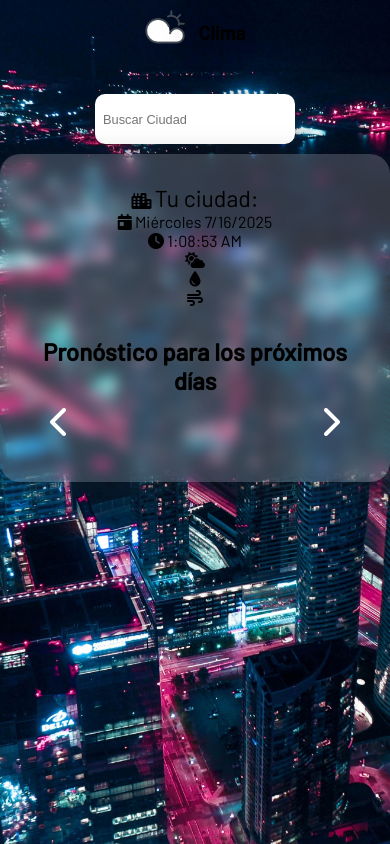
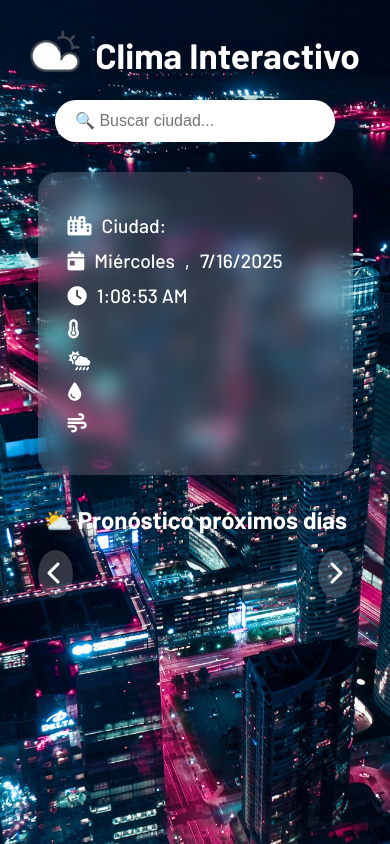
Before and after one commit to JuanFigueredoGuardia/CentroClimatico, a plain HTML site: page index.html in a window 390 px wide. Drawn offline with Linux system fonts and the light colour scheme; no server answers.

Commit message:
Add files via upload

```diff
--- a/index.html
+++ b/index.html
@@ -2,10 +2,9 @@
 <html lang="es">
 <head>
   <meta charset="UTF-8" />
-    <meta http-equiv="X-UA-Compatible" content="IE=edge" />
   <meta name="viewport" content="width=device-width, initial-scale=1.0" />
   <title>Sistema Meteorológico</title>
-    <link rel="icon" href="imagenes/weather-icon.png">
+  <link rel="icon" href="imagenes/weather-icon.png" />
   <link rel="stylesheet" href="styles.css" />
   <script src="script.js" defer></script>
   <link href="https://cdnjs.cloudflare.com/ajax/libs/font-awesome/6.0.0-beta3/css/all.min.css" rel="stylesheet" />
@@ -13,55 +12,33 @@
 <body>
   <header>
     <h1 class="title">
-            <img class="weather-icon" src="imagenes/weather-icon.png" alt="weather logo" />
-            Clima
+      <img class="weather-icon" src="imagenes/weather-icon.png" alt="Logo clima" />
+      Clima Interactivo
     </h1>
-        <input id="get-city" type="text" placeholder="Buscar Ciudad" />
+    <input id="get-city" type="text" placeholder="🔍 Buscar ciudad..." />
   </header>
   <main>
     <div class="info-container">
-            <div class="info-item">
-                <i class="fas fa-city"></i>
-                <span class="city-name">Tu ciudad: </span><span id="city-name"></span>
-            </div>
-            <div class="info-item">
-                <i class="fas fa-calendar-day"></i>
-                <span class="date-info">
-                    <span class="day"></span> <span class="date"></span>
-                </span>
-            </div>
-            <div class="info-item">
-                <i class="fas fa-clock"></i>
-                <span class="time" id="current-time"></span>
-            </div>
-            <div class="info-item">
-                <span class="weather-deg"></span>
-            </div>
-            <div class="info-item">
-                <i class="fas fa-cloud-sun"></i>
-                <span class="weather-condition"></span>
-            </div>
-            <div class="info-item">
-                <i class="fas fa-tint"></i>
-                <span class="humidity"></span>
-            </div>
-            <div class="info-item">
-                <i class="fas fa-wind"></i>
-                <span class="wind"></span>
+      <div class="info-item"><i class="fas fa-city"></i> <span>Ciudad: </span><span id="city-name"></span></div>
+      <div class="info-item"><i class="fas fa-calendar-day"></i> <span class="day"></span>, <span class="date"></span></div>
+      <div class="info-item"><i class="fas fa-clock"></i> <span id="current-time"></span></div>
+      <div class="info-item"><i class="fas fa-thermometer-half"></i> <span class="weather-deg"></span></div>
+      <div class="info-item"><i class="fas fa-cloud-sun-rain"></i> <span class="weather-condition"></span></div>
+      <div class="info-item"><i class="fas fa-tint"></i> <span class="humidity"></span></div>
+      <div class="info-item"><i class="fas fa-wind"></i> <span class="wind"></span></div>
     </div>
     <div class="forecast">
-                <h2>Pronóstico para los próximos días</h2>
+      <h2>⛅ Pronóstico próximos días</h2>
       <div class="forecast-slider">
         <button class="slider-btn prev-btn"><i class="fas fa-chevron-left"></i></button>
         <div class="forecast-days-container">
           <div class="forecast-days">
-                            <!-- Aquí se llenarán los datos de cada día dinámicamente -->
+            <!-- Pronóstico dinámico -->
           </div>
         </div>
         <button class="slider-btn next-btn"><i class="fas fa-chevron-right"></i></button>
       </div>
     </div>
-        </div>
   </main>
 </body>
 </html>
--- a/script.js
+++ b/script.js
@@ -4,52 +4,54 @@ document.addEventListener("DOMContentLoaded", () => {
     const weatherDegElement = document.querySelector(".weather-deg");
     const humidityElement = document.querySelector(".humidity");
     const windElement = document.querySelector(".wind");
-    const dayNightStatusElement = document.querySelector(".day-night-status");
-
     const forecastDaysContainer = document.querySelector(".forecast-days");
     const prevBtn = document.querySelector(".prev-btn");
     const nextBtn = document.querySelector(".next-btn");
 
-    // Configuración inicial
-    const API_KEY = "77810747479a58a3c9a8d0311f06e489"; // Reemplaza con tu clave API de OpenWeatherMap
-    const DEFAULT_CITY = "Concordia"; // Ciudad predeterminada
+    const API_KEY = "77810747479a58a3c9a8d0311f06e489";
+    const DEFAULT_CITY = "Concordia";
 
-    // Obtener datos del clima actual
+    const showError = (message) => {
+        const alert = document.createElement("div");
+        alert.className = "custom-alert";
+        alert.innerHTML = `<i class="fas fa-exclamation-triangle"></i> ${message}`;
+        document.body.appendChild(alert);
+        setTimeout(() => alert.remove(), 4000);
+    };
+
     const fetchWeatherData = (city = DEFAULT_CITY) => {
         const url = `https://api.openweathermap.org/data/2.5/weather?q=${city}&units=metric&lang=es&appid=${API_KEY}`;
         fetch(url)
             .then((response) => response.json())
             .then((data) => {
+                if (data.cod !== 200) {
+                    showError("❌ Ciudad no encontrada. Verifica el nombre.");
+                    return;
+                }
                 cityNameElement.textContent = data.name;
                 weatherConditionElement.textContent = data.weather[0].description;
                 weatherDegElement.textContent = `${Math.round(data.main.temp)}°C`;
                 humidityElement.textContent = `Humedad: ${data.main.humidity}%`;
-                windElement.textContent = `Viento: ${(data.wind.speed * 3.6).toFixed(1)} km/h (${getWindDirection(data.
-wind.deg)})`;
-                dayNightStatusElement.textContent =
-                    data.weather[0].icon.includes("d") ? "Día" : "Noche";
+                windElement.textContent = `Viento: ${(data.wind.speed * 3.6).toFixed(1)} km/h (${getWindDirection(data.wind.deg)})`;
             })
-            .catch((error) => {
-                console.error("Error al obtener los datos del clima:", error);
-            });
+            .catch(() => showError("⚠️ Error al obtener el clima."));
     };
 
-    // Obtener datos del pronóstico para los próximos días
     const fetchForecastData = (city = DEFAULT_CITY) => {
         const url = `https://api.openweathermap.org/data/2.5/forecast?q=${city}&units=metric&lang=es&appid=${API_KEY}`;
         fetch(url)
             .then((response) => response.json())
             .then((data) => {
-                forecastDaysContainer.innerHTML = ""; // Limpiar el contenedor
-                const forecastDays = data.list.filter((item) =>
-                    item.dt_txt.includes("12:00:00")
-                ); // Obtener datos a las 12:00 PM de cada día
-
+                if (data.cod !== "200") {
+                    showError("⚠️ No se pudo obtener el pronóstico.");
+                    return;
+                }
+                forecastDaysContainer.innerHTML = "";
+                const forecastDays = data.list.filter((item) => item.dt_txt.includes("12:00:00"));
                 forecastDays.forEach((forecast) => {
                     const date = new Date(forecast.dt * 1000);
                     const options = { weekday: "long", day: "numeric", month: "long" };
                     const dayString = date.toLocaleDateString("es-ES", options);
-
                     const dayElement = document.createElement("div");
                     dayElement.classList.add("forecast-day");
                     dayElement.innerHTML = `
@@ -60,23 +62,19 @@ wind.deg)})`;
                     forecastDaysContainer.appendChild(dayElement);
                 });
             })
-            .catch((error) => {
-                console.error("Error al obtener el pronóstico del clima:", error);
-            });
+            .catch(() => showError("⚠️ Error al obtener el pronóstico."));
     };
 
-    // Obtener dirección del viento
     const getWindDirection = (deg) => {
         const directions = ["N", "NE", "E", "SE", "S", "SW", "W", "NW"];
         const index = Math.round(deg / 45) % 8;
         return directions[index];
     };
 
-    // Slider para los días del pronóstico
     let currentIndex = 0;
 
     const updateSliderPosition = () => {
-        const slideWidth = document.querySelector(".forecast-day").offsetWidth + 10; // Ancho del slide más margen
+        const slideWidth = document.querySelector(".forecast-day").offsetWidth + 10;
         forecastDaysContainer.style.transform = `translateX(-${currentIndex * slideWidth}px)`;
     };
 
@@ -94,7 +92,6 @@ wind.deg)})`;
         }
     });
 
-    // Actualizar hora y fecha
     const updateTime = () => {
         const now = new Date();
         const dayNames = ["Domingo", "Lunes", "Martes", "Miércoles", "Jueves", "Viernes", "Sábado"];
@@ -107,14 +104,12 @@ wind.deg)})`;
         document.getElementById("current-time").textContent = time;
     };
 
-    setInterval(updateTime, 1000); // Actualizar cada segundo
+    setInterval(updateTime, 1000);
     updateTime();
 
-    // Inicializar datos predeterminados
     fetchWeatherData();
     fetchForecastData();
 
-    // Evento de búsqueda de ciudad
     document.getElementById("get-city").addEventListener("keypress", (event) => {
         if (event.key === "Enter") {
             const city = event.target.value.trim();
@@ -125,7 +120,6 @@ wind.deg)})`;
         }
     });
 
-    // Cambiar fondo de imagen aleatoriamente desde la carpeta 'imagenes'
     const backgrounds = [
         "url('imagenes/bg1.jpg')",
         "url('imagenes/bg2.jpg')",
@@ -135,6 +129,6 @@ wind.deg)})`;
     ];
 
     document.body.style.backgroundImage = backgrounds[Math.floor(Math.random() * backgrounds.length)];
-    document.body.style.backgroundSize = "cover"; // Ajusta el tamaño de la imagen
-    document.body.style.backgroundPosition = "center"; // Centra la imagen
+    document.body.style.backgroundSize = "cover";
+    document.body.style.backgroundPosition = "center";
 });
--- a/styles.css
+++ b/styles.css
@@ -1,89 +1,95 @@
-@import url("https://fonts.googleapis.com/css2?family=Barlow:wght@300;400;500&display=swap");
+@import url("https://fonts.googleapis.com/css2?family=Barlow:wght@300;500;700&display=swap");
 
 * {
+  margin: 0;
   padding: 0;
-    margin: 0;
   box-sizing: border-box;
 }
 
 body {
   font-family: "Barlow", sans-serif;
-    background-image: url("imagenes/bg1.jpg");
-    background-repeat: no-repeat;
-    background-size: cover;
-    background-position: 70%;
-    height: 100vh;
+  background: linear-gradient(135deg, #6db3f2 0%, #1e69de 100%);
+  color: #fff;
+  min-height: 100vh;
+  overflow-x: hidden;
 }
 
 header {
-    display: flex;
-    flex-direction: column;
+  text-align: center;
+  padding: 30px 20px 10px;
 }
 
 header .title {
-    margin-top: 10px;
-    text-align: center;
-    text-shadow: 0 0 50px black;
+  font-size: 2.2rem;
+  display: flex;
+  align-items: center;
+  justify-content: center;
+  gap: 15px;
+  text-shadow: 0 0 15px rgba(0,0,0,0.3);
 }
 
-header .weather-icon {
-    width: 40px;
-    margin-bottom: -10px;
-    margin-right: 10px;
+.weather-icon {
+  width: 50px;
 }
 
-header #get-city {
-    width: 200px;
-    position: relative;
-    margin: auto;
-    margin-top: 50px;
-    height: 50px;
+#get-city {
+  margin-top: 20px;
+  padding: 12px 20px;
+  width: 250px;
+  border-radius: 25px;
   border: none;
-    border-radius: 10px;
-    padding: 0 10px;
   outline: none;
-    box-shadow: 0 8px 32px 0 rgba(31, 31, 31, 0.37);
+  font-size: 1rem;
+  box-shadow: 0 5px 20px rgba(0,0,0,0.3);
 }
 
-main .info-container {
-    background: rgba(255, 255, 255, 0.2);
-    box-shadow: 0 8px 32px 0 rgba(31, 31, 31, 0.37);
-    backdrop-filter: blur(7px);
-    -webkit-backdrop-filter: blur(7px);
-    border-radius: 20px;
-    max-width: 900px;
-    min-height: 200px;
-    position: relative;
-    margin: auto;
-    margin-top: 10px;
-    padding: 30px;
-    text-align: center;
+main {
+  padding: 20px;
+  display: flex;
+  flex-direction: column;
+  align-items: center;
 }
 
-.city-name {
-    font-size: 23px;
-    margin: 20px 0;
+.info-container {
+  background: rgba(255, 255, 255, 0.15);
+  backdrop-filter: blur(10px);
+  border-radius: 20px;
+  padding: 30px;
+  width: 90%;
+  max-width: 800px;
+  box-shadow: 0 8px 30px rgba(0,0,0,0.2);
+  margin-bottom: 30px;
+}
+
+.info-item {
+  margin: 12px 0;
+  font-size: 1.2rem;
+  display: flex;
+  align-items: center;
+  gap: 10px;
 }
 
 .weather-deg {
-    font-size: 80px;
-    margin-top: 20px;
-    margin-bottom: 40px;
-}
-
-.weather-condition {
-    margin-bottom: 20px;
+  font-size: 3rem;
+  font-weight: bold;
+  margin: 10px 0;
 }
 
 .forecast {
-    margin-top: 30px;
+  width: 90%;
+  max-width: 850px;
+}
+
+.forecast h2 {
+  margin-bottom: 15px;
+  text-align: center;
 }
 
 .forecast-slider {
   display: flex;
   align-items: center;
-    justify-content: space-between;
-    position: relative;
+  justify-content: center;
+  gap: 15px;
 }
 
 .forecast-days-container {
@@ -97,20 +103,15 @@ main .info-container {
 }
 
 .forecast-day {
+  background: rgba(255,255,255,0.2);
+  border-radius: 12px;
+  padding: 15px;
+  margin: 0 6px;
+  text-align: center;
   min-width: 120px;
-    text-align: center;
-    padding: 10px;
-    margin: 0 5px;
-    background: rgba(255, 255, 255, 0.7);
-    box-shadow: 0 4px 8px rgba(0, 0, 0, 0.2);
-    border-radius: 10px;
-    flex-shrink: 0;
-}
-
-.forecast-day i {
-    font-size: 2rem;
-    margin-bottom: 10px;
-    color: #555;
+  box-shadow: 0 4px 10px rgba(0,0,0,0.3);
+  backdrop-filter: blur(4px);
+  color: #fff;
 }
 
 .forecast-day .day-name {
@@ -118,39 +119,54 @@ main .info-container {
   margin-bottom: 5px;
 }
 
-.forecast-day .temp {
-    font-size: 1.2rem;
-}
-
 .slider-btn {
-    background: none;
+  background: #ffffff30;
   border: none;
-    font-size: 2rem;
-    color: #fff;
+  border-radius: 50%;
+  padding: 10px;
   cursor: pointer;
-    padding: 10px;
-    margin: 0 10px;
-    transition: color 0.3s;
+  color: white;
+  font-size: 1.5rem;
+  transition: background 0.3s;
 }
 
 .slider-btn:hover {
-    color: #ddd;
+  background: #ffffff50;
 }
 
-@media screen and (max-width: 480px) {
-    .title {
-        font-size: 1.2rem;
+/* Alerta personalizada */
+.custom-alert {
+  position: fixed;
+  top: 20px;
+  left: 50%;
+  transform: translateX(-50%);
+  background: rgba(255, 0, 0, 0.85);
+  color: white;
+  padding: 12px 20px;
+  border-radius: 10px;
+  font-size: 1rem;
+  box-shadow: 0 5px 15px rgba(0, 0, 0, 0.2);
+  z-index: 9999;
+  animation: fade-in-out 4s ease;
+  display: flex;
+  align-items: center;
+  gap: 10px;
 }
 
-    input#get-city {
-        font-size: 0.8rem;
-        padding: 8px;
+@keyframes fade-in-out {
+  0% { opacity: 0; top: 0; }
+  10% { opacity: 1; top: 20px; }
+  90% { opacity: 1; }
+  100% { opacity: 0; top: 0; }
 }
 
-    .info-container {
-        padding: 10px;
+@media (max-width: 600px) {
+  .title {
+    font-size: 1.5rem;
   }
-
+  #get-city {
+    width: 80%;
+  }
   .forecast-day {
     min-width: 100px;
   }
```
Lines whose indentation alone changed are shown as unchanged.
